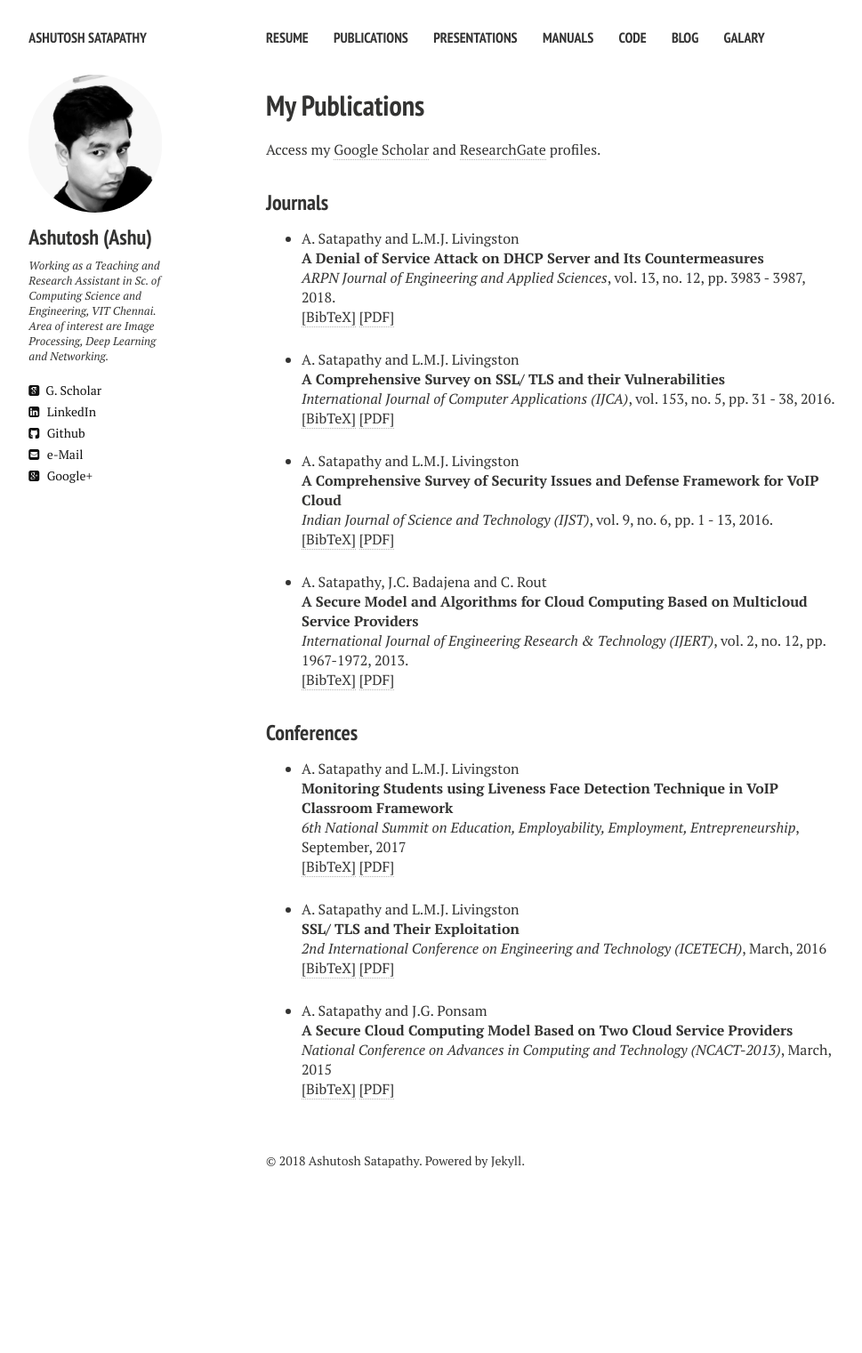
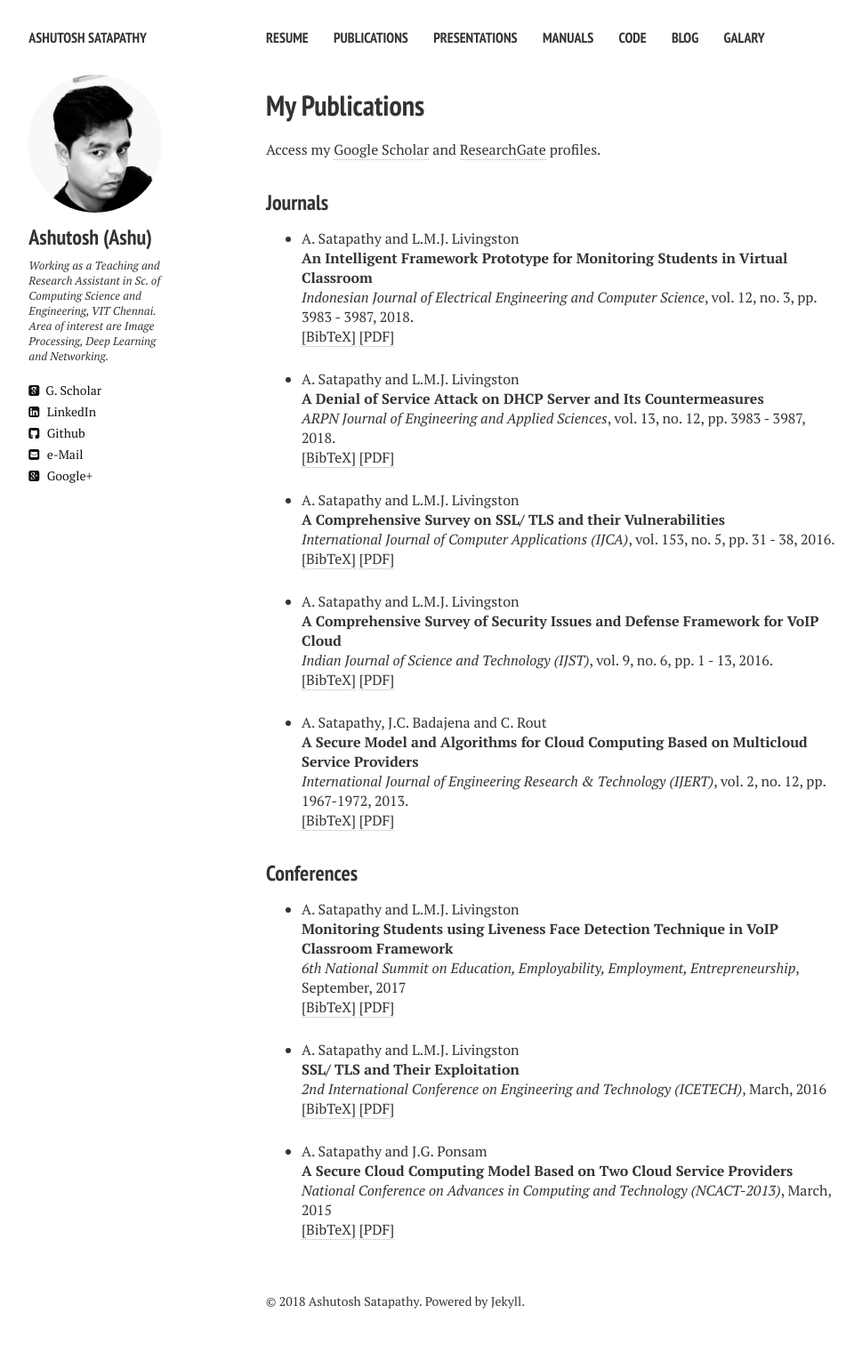
Before and after one commit to ashutoshsatapathy1990/ashutoshsatapathy1990.github.io, a Jekyll site: the page built from publications.md, in a window 1280 px wide. Shown: the whole page at 89% size, without its empty margins (21-990 px from the left). Built offline with Jekyll 4.4.1, drawn with Linux system fonts in a browser that asks for light colours; nearby versions of some CDN libraries; before the commit the page ends 1363 px from its top, so only the background shows below that.

Commit message:
Update publications.html

```diff
--- a/_layouts/publications.html
+++ b/_layouts/publications.html
@@ -87,6 +87,33 @@ div.bibtex pre { font-size: 75%; overflow: auto;  width: 100%; padding: 0em 0em;
 
 <!-- Item: ashutosh2018a -->
 <li ><p>
+A. Satapathy and L.M.J. Livingston<br><b>An Intelligent Framework Prototype for Monitoring Students in Virtual Classroom</b><br>
+<i>Indonesian Journal of Electrical Engineering and Computer Science</i>,
+vol. 12,
+no. 3,
+pp. 3983 - 3987,
+2018.
+<br />
+<a href="javascript:toggleBibtex('ashutosh2018a')">[BibTeX]</a>
+<a href="https://www.dropbox.com/s/nrtglhxmdoyy0s8/DHCP-countermeasures.pdf?dl=0" target="_blank">[PDF]</a>
+</p>
+<div id="bib_ashutosh2018a" class="bibtex noshow">
+<pre>
+@article{ashutosh2018a,
+  author = {A. Satapathy and L.M.J. Livingston},
+  title = {An Intelligent Framework Prototype for Monitoring Students in Virtual Classroom},
+  journal = {Indonesian Journal of Electrical Engineering and Computer Science},
+  year = {2018},
+  volume = {12},
+  number = {3},
+  pages = {3983 - 3987}
+}
+</pre>
+</div>
+</li>
+
+<!-- Item: ashutosh2018a -->
+<li ><p>
 A. Satapathy and L.M.J. Livingston<br><b>A Denial of Service Attack on DHCP Server and Its Countermeasures</b><br>
 <i>ARPN Journal of Engineering and Applied Sciences</i>,
 vol. 13,
@@ -103,7 +130,7 @@ pp. 3983 - 3987,
   author = {A. Satapathy and L.M.J. Livingston},
   title = {A Denial of Service Attack on DHCP Server and Its Countermeasures},
   journal = {ARPN Journal of Engineering and Applied Sciences},
-  year = {2018}
+  year = {2018},
   volume = {13},
   number = {12},
   pages = {3983 - 3987}
```
